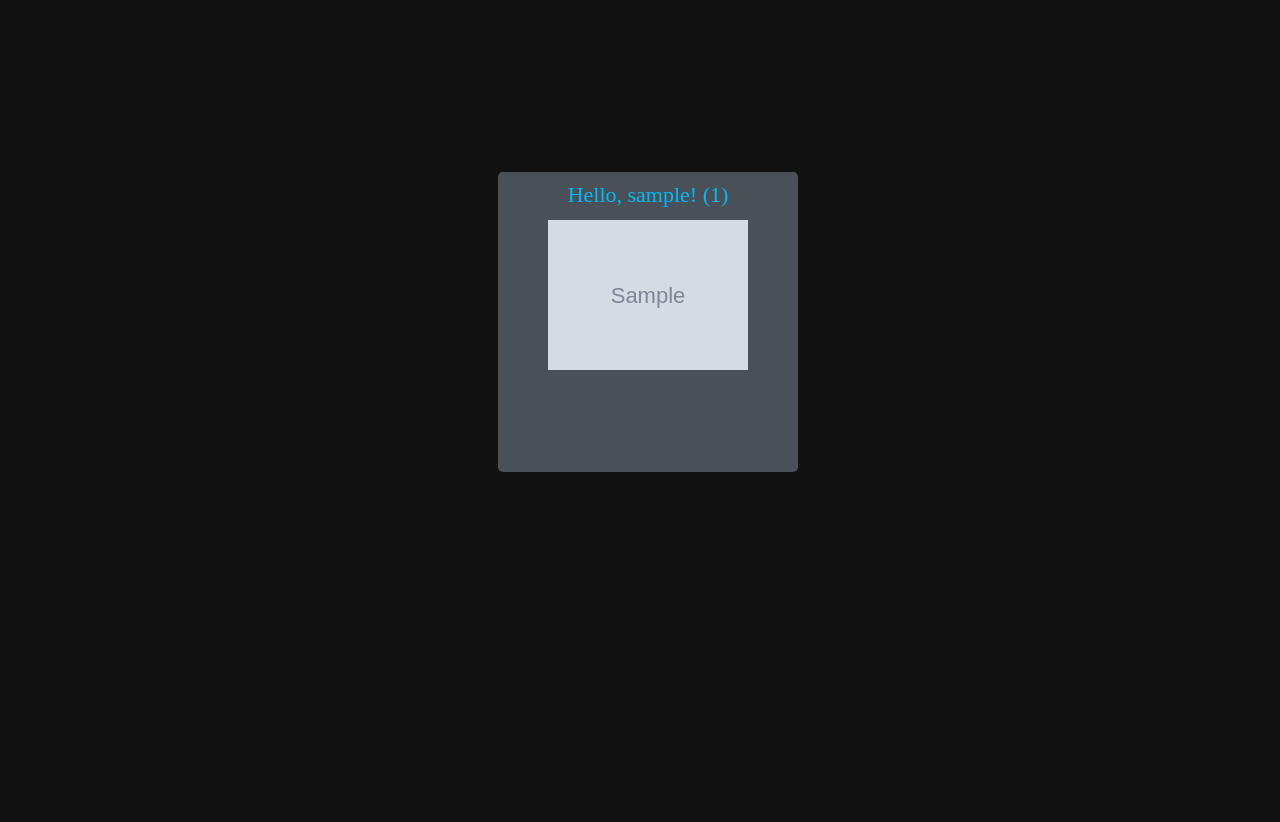
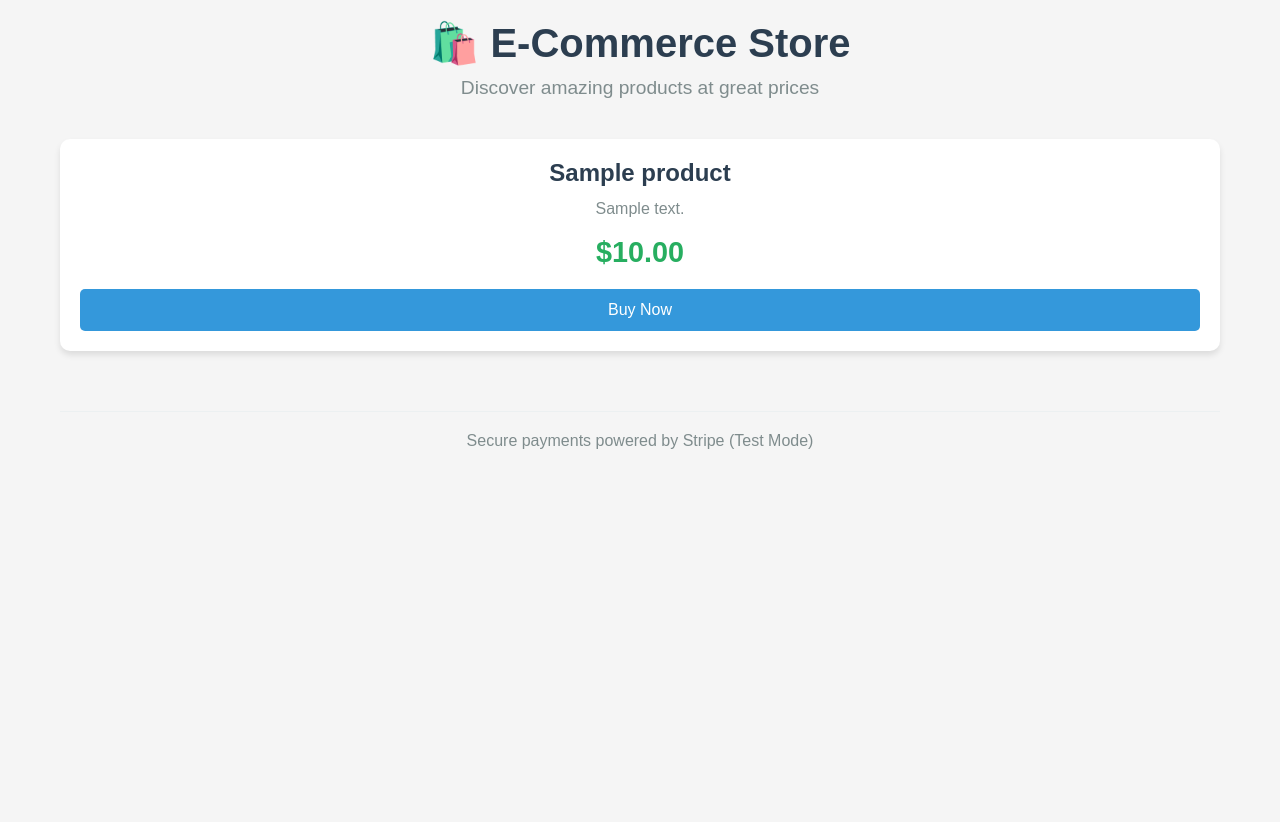
Before and after one commit to Roobha/ecommerce-flask-stripe, a Python web app: template templates/index.html in a window 1280 px wide. After the commit the page ends 449 px from the top, so only its background shows below. Run offline with Jinja, Linux system fonts and the light colour scheme; the template is opened without the code that fills it: most values are stand-ins (such as "Sample title", 1, 10 or a date in 2020); grey boxes marked "Sample" are stand-in pictures; some libraries are stand-ins or nearby versions; some web fonts are replaced.

Commit message:
Assistant checkpoint: Built full e-commerce Flask app with Stripe
Assistant generated file changes:
- main.py: Create full e-commerce Flask app with Stripe integration
- templates/index.html: Create e-commerce homepage with product listings
- templates/success.html: Create payment success page
- templates/cancel.html: Create payment cancellation page
- .replit: Updated app configuration

---

User prompt:

Replace the current code and build a full e-commerce web app using Flask.

Details:
- Show a homepage (`/`) listing 3 dummy products (name, price, "Buy Now" button)
- When "Buy Now" is clicked, open Stripe Checkout using test key
- Add routes for `/success` and `/cancel`
- Use Jinja2 templates in a `templates/` folder
- Generate the required HTML files like `index.html`, `success.html`, `cancel.html`
- Fully working inside Replit

Replit-Commit-Author: Assistant
Replit-Commit-Session-Id: 2fe5458b-87a0-4e6b-b835-397a9c0dd001

```diff
--- a/templates/index.html
+++ b/templates/index.html
@@ -1,158 +1,134 @@
-<!doctype html>
-<html>
+<!DOCTYPE html>
+<html lang="en">
 <head>
-	<title>Python Flask ReplAuth</title>
-<script src="https://replit.com/public/js/repl-auth-v2.js"></script>
+    <meta charset="UTF-8">
+    <meta name="viewport" content="width=device-width, initial-scale=1.0">
+    <title>E-Commerce Store</title>
+    <script src="https://js.stripe.com/v3/"></script>
+    <style>
+        * {
+            margin: 0;
+            padding: 0;
+            box-sizing: border-box;
+        }
+
+        body {
+            font-family: 'Arial', sans-serif;
+            background-color: #f5f5f5;
+            color: #333;
+        }
+
+        .container {
+            max-width: 1200px;
+            margin: 0 auto;
+            padding: 20px;
+        }
+
+        header {
+            text-align: center;
+            margin-bottom: 40px;
+        }
+
+        h1 {
+            color: #2c3e50;
+            font-size: 2.5rem;
+            margin-bottom: 10px;
+        }
+
+        .subtitle {
+            color: #7f8c8d;
+            font-size: 1.2rem;
+        }
+
+        .products-grid {
+            display: grid;
+            grid-template-columns: repeat(auto-fit, minmax(300px, 1fr));
+            gap: 30px;
+            margin-top: 40px;
+        }
+
+        .product-card {
+            background: white;
+            border-radius: 10px;
+            box-shadow: 0 4px 6px rgba(0, 0, 0, 0.1);
+            padding: 20px;
+            text-align: center;
+            transition: transform 0.3s ease;
+        }
+
+        .product-card:hover {
+            transform: translateY(-5px);
+        }
+
+        .product-name {
+            font-size: 1.5rem;
+            font-weight: bold;
+            color: #2c3e50;
+            margin-bottom: 10px;
+        }
+
+        .product-description {
+            color: #7f8c8d;
+            margin-bottom: 15px;
+            line-height: 1.5;
+        }
+
+        .product-price {
+            font-size: 1.8rem;
+            font-weight: bold;
+            color: #27ae60;
+            margin-bottom: 20px;
+        }
+
+        .buy-button {
+            background-color: #3498db;
+            color: white;
+            border: none;
+            padding: 12px 24px;
+            font-size: 1rem;
+            border-radius: 5px;
+            cursor: pointer;
+            transition: background-color 0.3s ease;
+            width: 100%;
+        }
+
+        .buy-button:hover {
+            background-color: #2980b9;
+        }
+
+        .footer {
+            text-align: center;
+            margin-top: 60px;
+            padding: 20px;
+            color: #7f8c8d;
+            border-top: 1px solid #ecf0f1;
+        }
+    </style>
 </head>
 <body>
-	{% if user_id %}
-	<center>
-  <div class="box">
-    <center>
-    <div class="box-text-auth">
-      <p>
-        Hello, {{ user_name }}! ({{ user_id }})
-      </p>
+    <div class="container">
+        <header>
+            <h1>🛍️ E-Commerce Store</h1>
+            <p class="subtitle">Discover amazing products at great prices</p>
+        </header>
+
+        <div class="products-grid">
+            {% for product in products %}
+            <div class="product-card">
+                <h2 class="product-name">{{ product.name }}</h2>
+                <p class="product-description">{{ product.description }}</p>
+                <div class="product-price">${{ "%.2f"|format(product.price) }}</div>
+                <form action="/create-checkout-session" method="POST">
+                    <input type="hidden" name="product_id" value="{{ product.id }}">
+                    <button type="submit" class="buy-button">Buy Now</button>
+                </form>
+            </div>
+            {% endfor %}
+        </div>
+
+        <footer class="footer">
+            <p>Secure payments powered by Stripe (Test Mode)</p>
+        </footer>
     </div>
-  <img src="{{ user_profile_image }}" width="200">
-    <center>
-  </center>
-  </div>
-	{% else %}
-  <center>
-    <center>
-      <div class="box">
-        <div class="box-text">
-            <h1>Hello!</h1>
-        </div>
-        <div class="box-button">
-          <button onclick="LoginWithReplit()"> Login w/ replit</button>
-        </div>
-    </center>
-      </div>
-  </center>
-
-	{% endif %}
 </body>
-<style>
-  html, body {
-  height: 100%;
-  width: 100%;
-  background-color:#121212;
-}
-
-@font-face {
-  font-family: "Font";
-  src: url("https://css.replit.cool/Chess/src/fonts/Poppins-Bold[1].ttf");
-}
-
-h1{
-  font-family:"Font";
-  font-size:75px;
-  color:#00bbf9;
-}
-
-p{
-  font-family:"Font";
-  font-size:22px;
-  color:#00bbf9;
-}
-
-a{
-  font-family:"Font";
-  color:white;
-  font-size:22px;
-  text-decoration:none;
-  cursor:help;
-  text-shadow:2px 2px #00bbf9;
-}
-
-address{
-  font-family:"Font";
-  font-size:18px;
-  text-shadow:2px 2px #00bbf9;
-}
-
-summary{
-  font-family:"Font";
-  font-size:20px;
-  text-shadow:2px 2px #c400fa;
-  transition:0.7s;
-}
-
-details{
-  font-family:"Font";
-  font-size:20px;
-  text-shadow:2px 2px #c400fa;
-}
-
-::placeholder{
-  font-family:"Font";
-  font-size:25px;
-  color:#787878;
-}
-
-button{
-  width:200px;
-  height:55px;
-  font-family:"Trebuchet MS";
-  font-size:25px;
-  box-shadow:4px 4px white;
-  border-color:#00fa79;
-  color:white;
-  background-color:#00fa79;
-  border-radius:5px;
-}
-
-button:hover{
-  font-family:"Trebuchet MS";
-  font-size:25px;
-  background-color:white;
-  box-shadow:4px 4px #00fa79;
-  color:#00fa79;
-  border-radius:5px;
-  border-color:white;
-  transition:0.7s;
-}
-
-button:disabled{
-  font-family:"Trebuchet MS";
-  font-size:25px;
-  background-color:white;
-  box-shadow:4px 4px #00fa79;
-  border-radius:5px;
-  border-color:#121212;
-  cursor:not-allowed;
-  color:white;
-}
-
-.box-position{
-  position:relative;
-}
-
-.box{
-  width:300px;
-  height:300px;
-  background-color:#495057;
-  border-radius:5px;
-  border-color:white;
-  position:relative;
-  top:150px;
-}
-
-.box-text{
-  position:relative;
-  top:60px;
-}
-
-.box-button{
-  position:relative;
-  top:20px;
-}
-
-.box-text-auth{
-  position:relative;
-  top:10px;
-}
-</style>
 </html>
```
Also changed, not shown: templates/cancel.html (added, +81 -0 lines), templates/success.html (added, +81 -0 lines), 1 other file.
